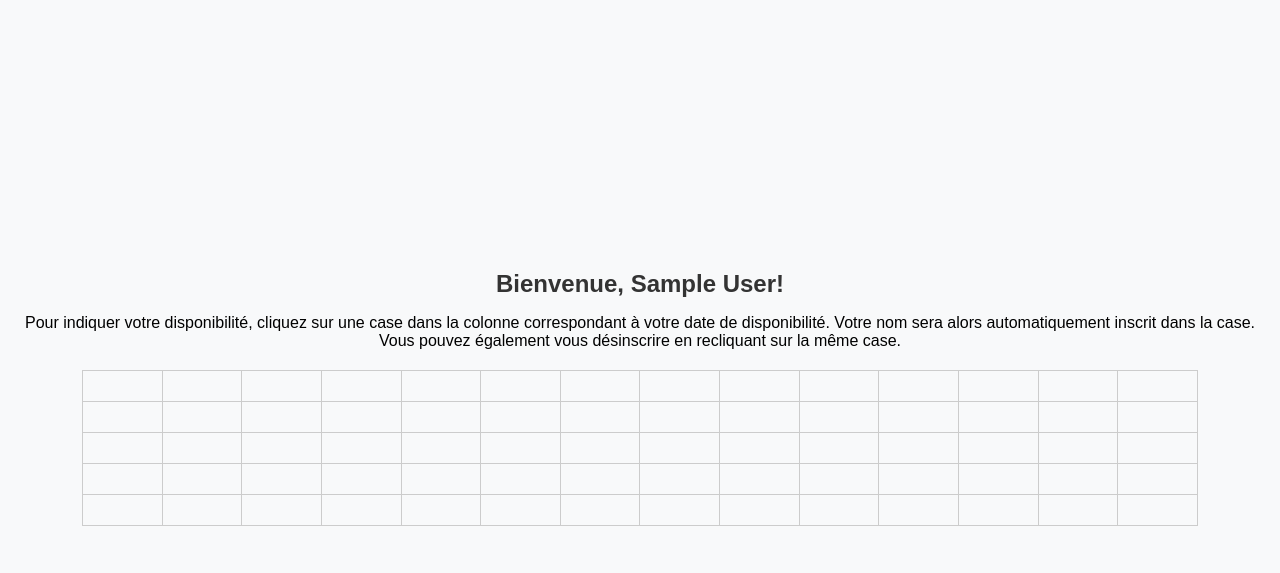
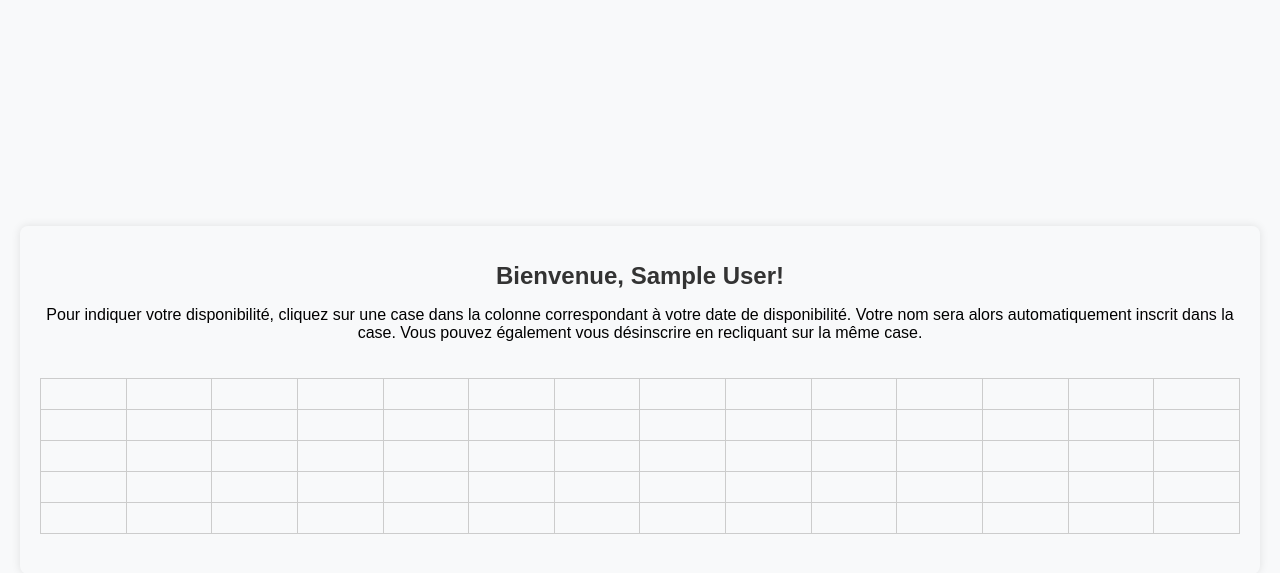
Before and after one commit to PaulinePeeters/coursgisele, a Flask app: page /table in a window 1280 px wide. Shown: the top 573 px of the page. Run offline with Flask 3, Linux system fonts and the light colour scheme; the visitor is signed in with stand-in values (Sample User, id 1); data that the repository does not hold is empty.

Commit message:
style.css

```diff
--- a/static/style.css
+++ b/static/style.css
@@ -12,11 +12,19 @@ body {
     height: 100vh;
     flex-direction: column;
 }
-/* Container for the table */
+
 .container {
     text-align: center;
     width: auto;
+    max-width: 1200px;
     margin: 20px;
+    padding: 20px;
+    box-shadow: 0 0 10px rgba(0, 0, 0, 0.1);
+    border-radius: 8px;
+}
+
+/* Container for the table */
+.table-container {
     overflow-x: auto;
 }
 
@@ -60,7 +68,7 @@ input[type="submit"]:hover {
 table {
     border-collapse: collapse;
     margin: 20px auto;
-    width: 90%;
+    width: 100%;
 }
 
 td {
@@ -79,6 +87,7 @@ td:hover {
 
 td[contenteditable="true"] {
     background-color: #fffcf2;
+    cursor: text;
 }
 
 td[contenteditable="true"]:focus {
```
